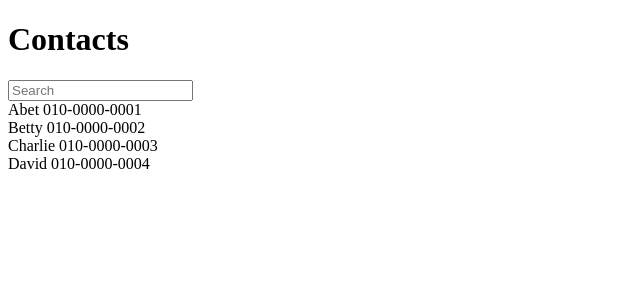
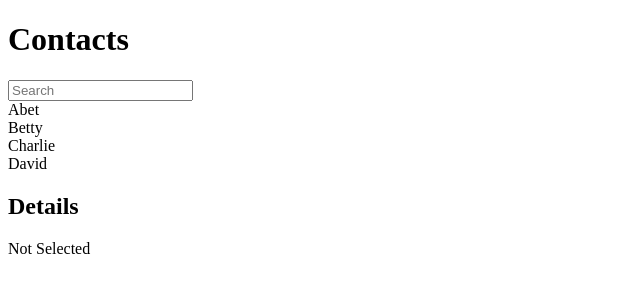
Before and after one commit to kokihoon/React_Contact, a React app: page / in a window 1280 px wide. Shown: the top 300 px of the page, without its empty margins (0-640 px from the left). Built offline with nearby package versions, Linux system fonts and the light colour scheme.

Commit message:
impli Select function

```diff
--- /dev/null
+++ b/src/components/ContackDetails.js
@@ -0,0 +1,28 @@
+import React from 'react';
+
+export default class ContactDetails extends React.Component {
+
+    render() {
+        const details = (
+            <div>
+                <p>{this.props.contact.name}</p>
+                <p>{this.props.contact.phone}</p>
+            </div>
+        );
+        const blank = (<div>Not Selected</div>);
+        return (
+
+            <div>
+                <h2>Details</h2>
+                {this.props.isSelected ? details : blank }
+            </div>
+        );
+    }
+}
+
+ContactDetails.defaultProps = {
+    contact: {
+        name: '',
+        phone: ''
+    }
+}
--- a/src/components/Contact.js
+++ b/src/components/Contact.js
@@ -1,11 +1,13 @@
 import React from 'react';
 import ContactInfo from './ContactInfo';
+import ContactDetails from './ContackDetails';
 
 export default class Contact extends React.Component {
 
     constructor(props) {
         super(props);
         this.state = {
+            selectedKey: -1,
             keyword: '',
             contactData: [{
                 name: 'Abet',
@@ -23,12 +25,21 @@
         };
 
         this.handleChange = this.handleChange.bind(this);
+        this.handleClick = this.handleClick.bind(this);
     }
 
     handleChange(e) {
         this.setState({
             keyword : e.target.value
         });
+    }
+
+    handleClick(key) {
+        this.setState({
+            selectedKey: key
+        });
+
+        console.log(key, 'is selected');
     }
 
     render() {
@@ -41,7 +52,9 @@
                     }
                 );
             return data.map((contact, i) => {
-                return (<ContactInfo contact={contact} key={i}/>);
+                return (<ContactInfo contact={contact}
+                                     key={i}
+                                     onClick={() => this.handleClick(i)}/>);
             });
         };
 
@@ -55,6 +68,9 @@
                     onChange={this.handleChange}
                 />
                 <div>{mapToComponents(this.state.contactData)}</div>
+                <ContactDetails
+                    isSelected={this.state.selectedKey != -1}
+                    contact={this.state.contactData[this.state.selectedKey]}/>
             </div>
         );
     }
--- a/src/components/ContactInfo.js
+++ b/src/components/ContactInfo.js
@@ -3,7 +3,7 @@
 export default class ContactInfo extends React.Component {
     render() {
         return (
-            <div>{this.props.contact.name} {this.props.contact.phone}</div>
+            <div onClick={this.props.onClick}>{this.props.contact.name}</div>
         );
     }
 }
```
